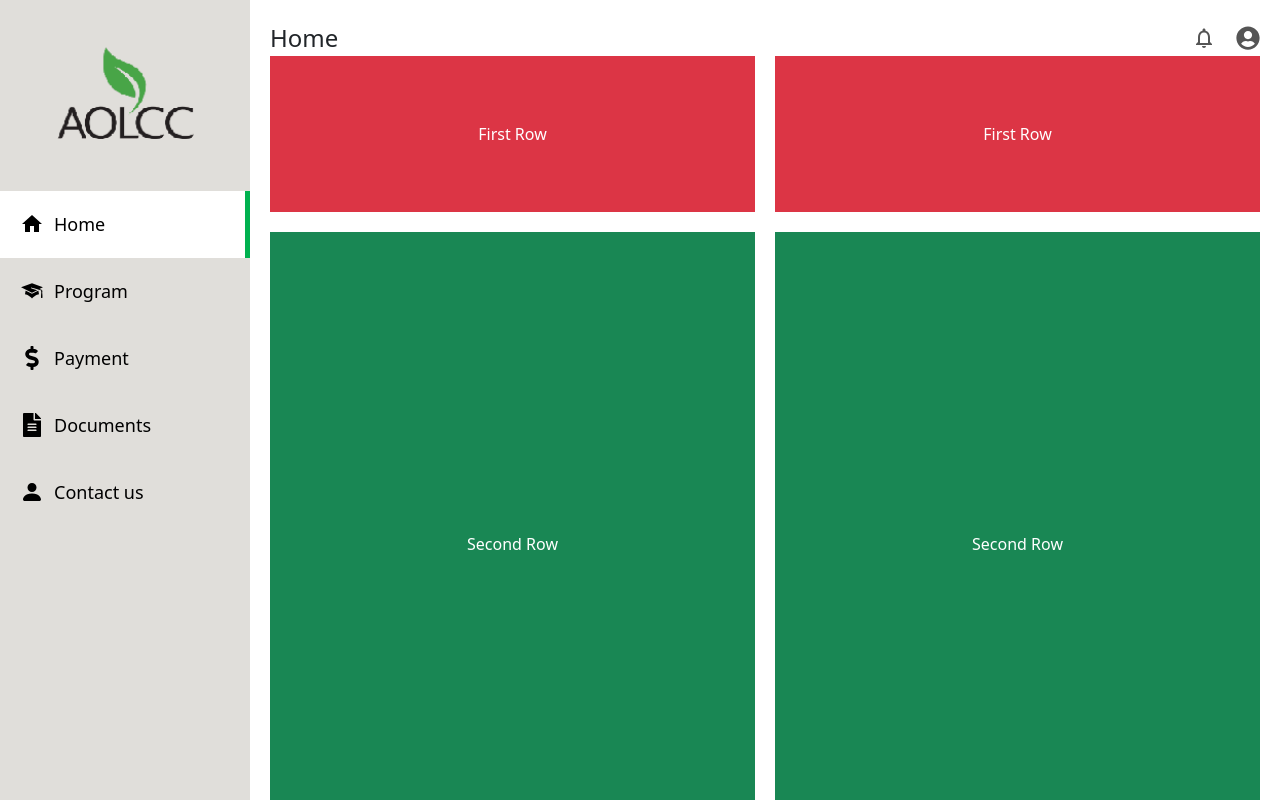
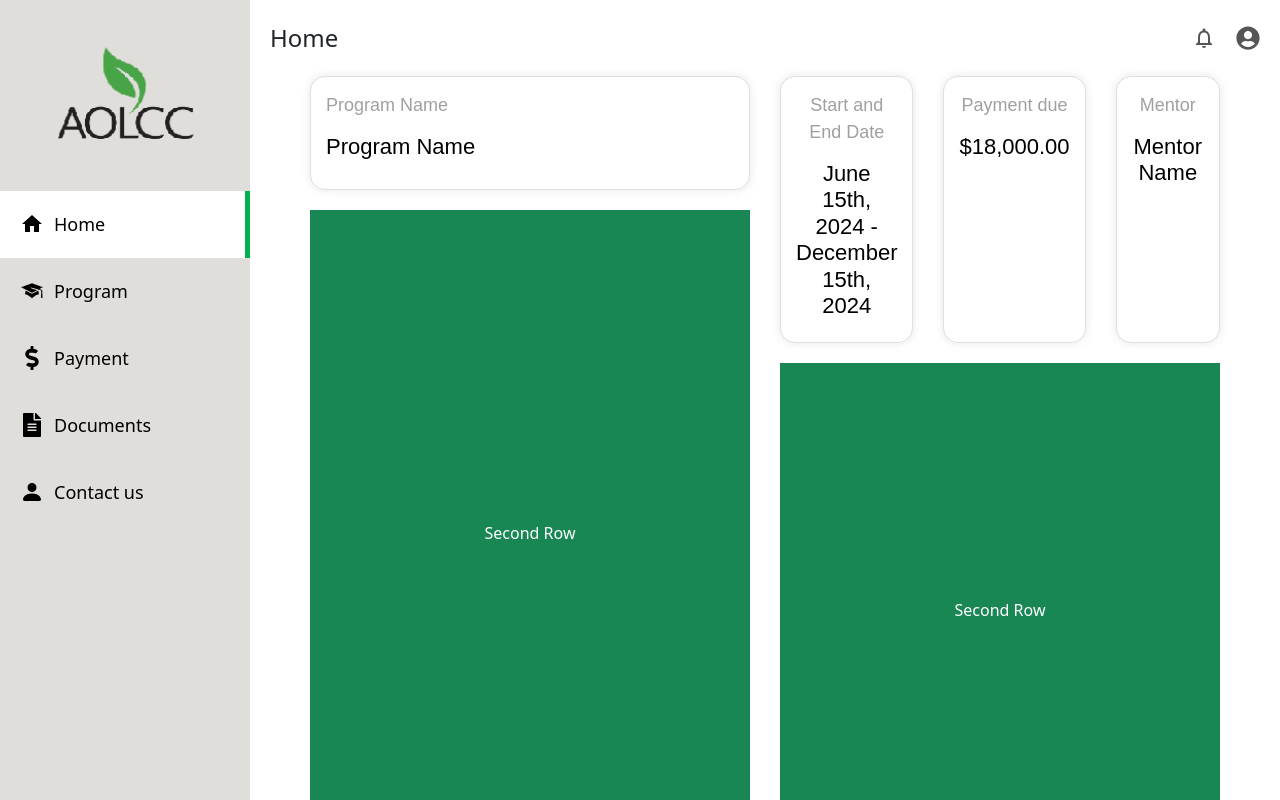
Before and after one commit to luizlacerdam/AOLCC, a React (Vite) app: page / in a window 1280 px wide. Built offline with nearby package versions, Linux system fonts and the light colour scheme.

Commit message:
:sparkles: feat: ProgramDetailCard+css

```diff
--- /dev/null
+++ b/src/Components/ProgramDetailCard.tsx
@@ -0,0 +1,19 @@
+import React from 'react';
+import '../assets/styles/ProgramDetailCard.css';
+
+interface ProgramDetailCardProps {
+    title: string;
+    content: string;
+    textAlign?: 'center' | 'left' | 'right';
+}
+
+const ProgramDetailCard: React.FC<ProgramDetailCardProps> = ({ title, content, textAlign = 'center' }) => {
+    return (
+        <div className="program-card" style={{ textAlign }}>
+            <small className="program-card__subtitle">{title}</small>
+            <h4 className="program-card__title">{content}</h4>
+        </div>
+    );
+};
+
+export default ProgramDetailCard;
--- a/src/Pages/Home.tsx
+++ b/src/Pages/Home.tsx
@@ -1,12 +1,13 @@
 import React from 'react';
 import '../assets/styles/Home.css';
+import ProgramDetailCard from '../Components/ProgramDetailCard';
 
 const Home: React.FC = () => {
     return (
         <div className="home-container">
             <div className="column">
-                <div className="row-content bg-danger d-flex align-items-center justify-content-center">
-                    First Row
+                <div className="row-content d-flex align-items-center justify-content-center">
+                    <ProgramDetailCard title='Program Name' content='Program Name' textAlign='left' />
                 </div>
                 <div className="row-content bg-success d-flex align-items-center justify-content-center">
                     Second Row
@@ -14,8 +15,10 @@ const Home: React.FC = () => {
             </div>
 
             <div className="column">
-                <div className="row-content bg-danger d-flex align-items-center justify-content-center">
-                    First Row
+                <div className="row-content d-flex align-items-center justify-content-center cards-column">
+                    <ProgramDetailCard title='Start and End Date' content='June 15th, 2024 - December 15th, 2024' />
+                    <ProgramDetailCard title='Payment due' content='$18,000.00' />
+                    <ProgramDetailCard title='Mentor' content='Mentor Name' />
                 </div>
                 <div className="row-content bg-success d-flex align-items-center justify-content-center">
                     Second Row
--- a/src/assets/styles/Home.css
+++ b/src/assets/styles/Home.css
@@ -1,7 +1,9 @@
 .home-container {
     display: flex;
-    gap: 20px;
+    gap: 30px;
     height: 100vh;
+    padding: 20px 40px 0px 40px;
+
 }
 
 .column {
@@ -13,7 +15,6 @@
 
 .row-content {
     flex: 1;
-    padding: 10px;
     color: white;
     text-align: center;
     display: flex;
@@ -22,9 +23,13 @@
 }
 
 .column .row-content:first-child {
-    flex-basis: 20%;
+    flex-basis: 15%;
 }
 
 .column .row-content:last-child {
-    flex-basis: 80%;
+    flex-basis: 85%;
 }
+
+.cards-column {
+    gap: 30px;
+}
--- /dev/null
+++ b/src/assets/styles/ProgramDetailCard.css
@@ -0,0 +1,22 @@
+.program-card {
+    border: 1px solid #e0e0e0;
+    border-radius: 15px;
+    padding: 15px;
+    background-color: #fff;
+    box-shadow: 0 0 10px 0 rgba(0, 0, 0, 0.1);
+    width: 100%;
+    height: 100%;
+    font-family: Arial, sans-serif;
+    text-align: center;
+}
+
+.program-card__subtitle {
+    font-size: 18px;
+    color: #a0a0a0;
+}
+
+.program-card__title {
+    font-size: 22px;
+    color: #000;
+    margin-top: 15px;
+}
```
